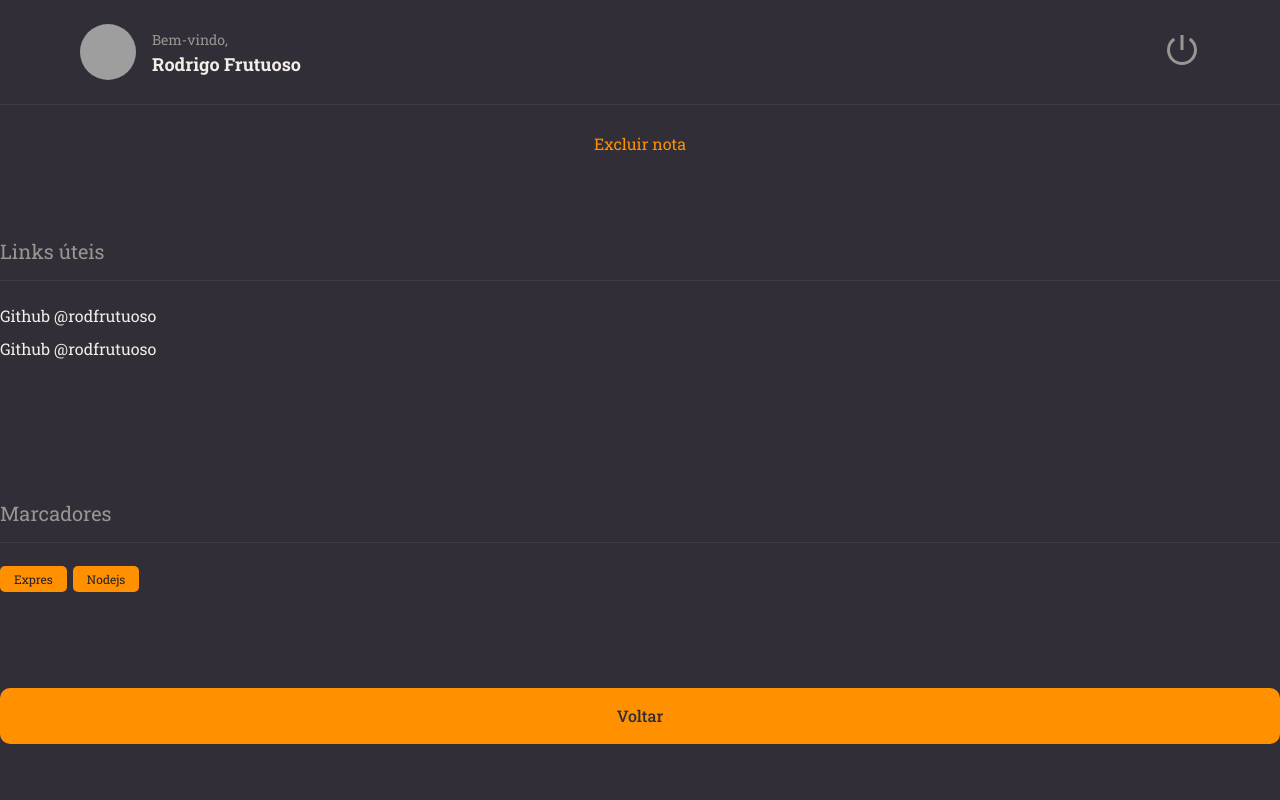
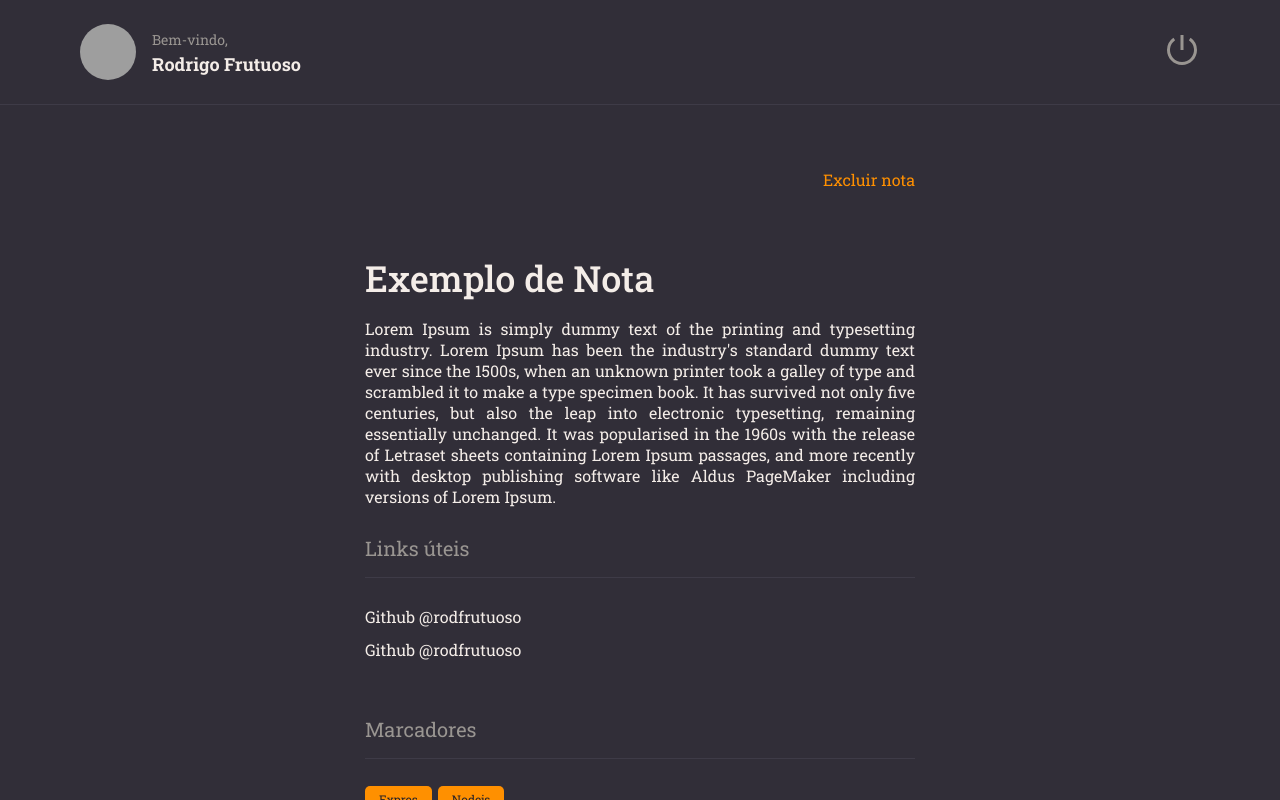
Before and after one commit to rodfrutuoso/Notes, a React (Vite) app: page / in a window 1280 px wide. Built offline with nearby package versions, Linux system fonts and the light colour scheme; grey boxes are pictures that could not be loaded.

Commit message:
ajuste padding

```diff
--- a/src/components/Section/styles.js
+++ b/src/components/Section/styles.js
@@ -1,7 +1,7 @@
 import styled from "styled-components";
 
 export const Container = styled.section`
-    margin: 56px 0 28px;
+    margin: 28px 0;
 
     >h2{
         border-bottom-width: 1px;
@@ -9,7 +9,7 @@ export const Container = styled.section`
         border-bottom-color: ${({theme})=>theme.COLORS.BACKGROUND_700};
 
         padding-bottom: 16px;
-        margin-bottom: 24px;
+        margin-bottom: 28px;
 
         color: ${({theme})=>theme.COLORS.GRAY_100};
         font-size: 20px;
--- a/src/pages/Details/index.jsx
+++ b/src/pages/Details/index.jsx
@@ -1,4 +1,4 @@
-import { Container, Links } from "./styles";
+import { Container, Links, Content } from "./styles";
 import { Button } from "../../components/Button";
 import { Header } from "../../components/Header";
 import { Section } from "../../components/Section";
@@ -10,7 +10,21 @@ export function Details() {
   return (
     <Container>
       <Header />
-      <ButtonText title="Excluir nota"/>
+      <main>
+        <Content>
+
+          <ButtonText title="Excluir nota" />
+          <h1>Exemplo de Nota</h1>
+          <p>
+          Lorem Ipsum is simply dummy text of the printing and typesetting industry.
+          Lorem Ipsum has been the industry's standard dummy text ever since the 1500s,
+          when an unknown printer took a galley of type and scrambled it to make a
+          type specimen book. It has survived not only five centuries, but also the
+          leap into electronic typesetting, remaining essentially unchanged. It was
+          popularised in the 1960s with the release of Letraset sheets containing
+          Lorem Ipsum passages, and more recently with desktop publishing software
+          like Aldus PageMaker including versions of Lorem Ipsum.
+          </p>
           <Section title="Links úteis">
             <Links>
               <li>
@@ -22,11 +36,13 @@ export function Details() {
             </Links>
           </Section>
           <Section title="Marcadores">
-        <Tag title="Expres"/>
-        <Tag title="Nodejs"/>
+            <Tag title="Expres" />
+            <Tag title="Nodejs" />
           </Section>
 
           <Button title="Voltar" />
+        </Content>
+      </main>
     </Container>
   )
 }
--- a/src/pages/Details/styles.js
+++ b/src/pages/Details/styles.js
@@ -9,6 +9,12 @@ export const Container = styled.div`
     grid-template-areas:
     "header"
     "content" ;
+
+    >main{
+        grid-area: content;
+        overflow-y: scroll;
+        padding: 64px 12px;
+    }
 `
 
 export const Links = styled.ul`
@@ -18,7 +24,32 @@ export const Links = styled.ul`
         margin-top: 12px;
 
         a{
-            color: ${({theme})=>theme.COLORS.WHITE};
+            color: ${({ theme }) => theme.COLORS.WHITE};
         }
     }
 `
+
+export const Content = styled.div`
+    max-width: 550px;
+    margin: auto;
+
+    display: flex;
+    flex-direction: column;
+
+    >button:first-child{
+        align-self: end;
+    }
+
+    >h1{
+        font-size: 36px;
+        font-weight: 500;
+        padding-top: 64px;
+    }
+
+    >p{
+        font-size: 16px;
+        margin-top: 16px;
+        text-align: justify;
+    }
+
+`
```
Lines whose indentation alone changed are shown as unchanged.
